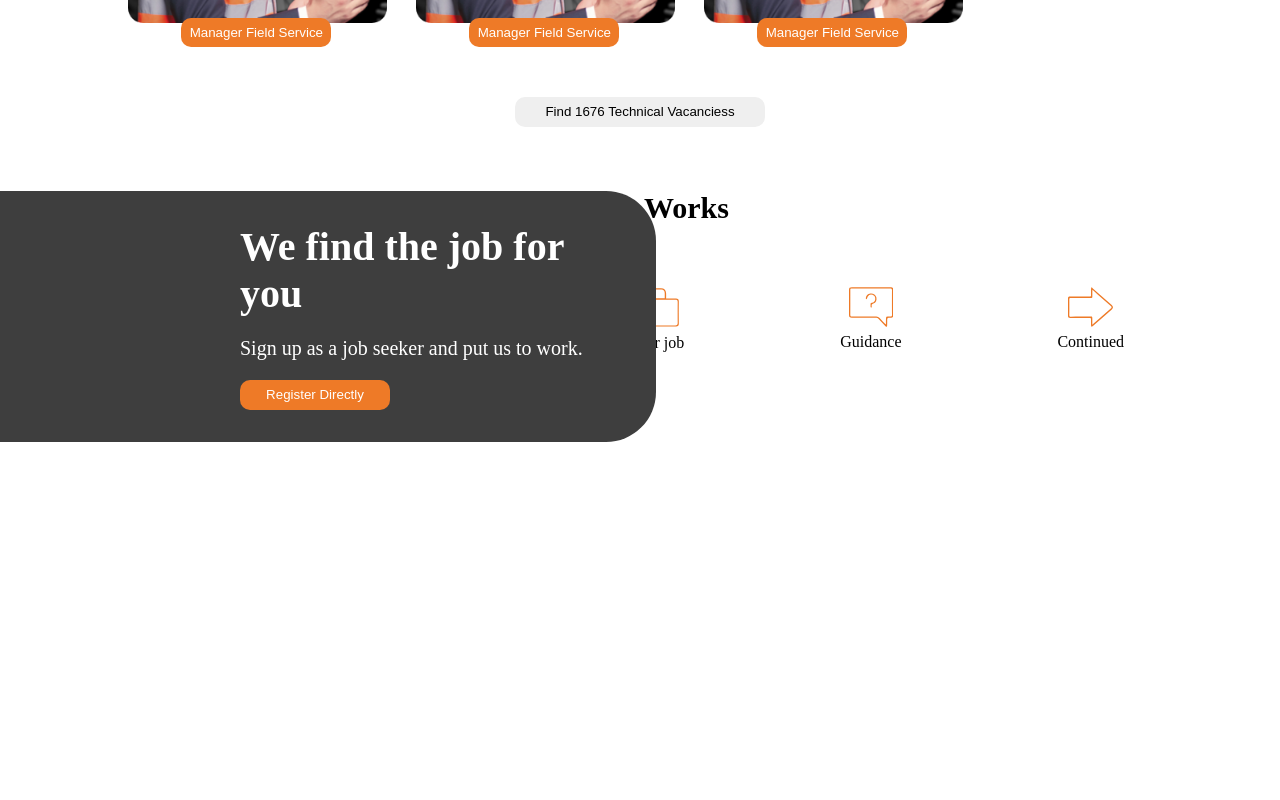
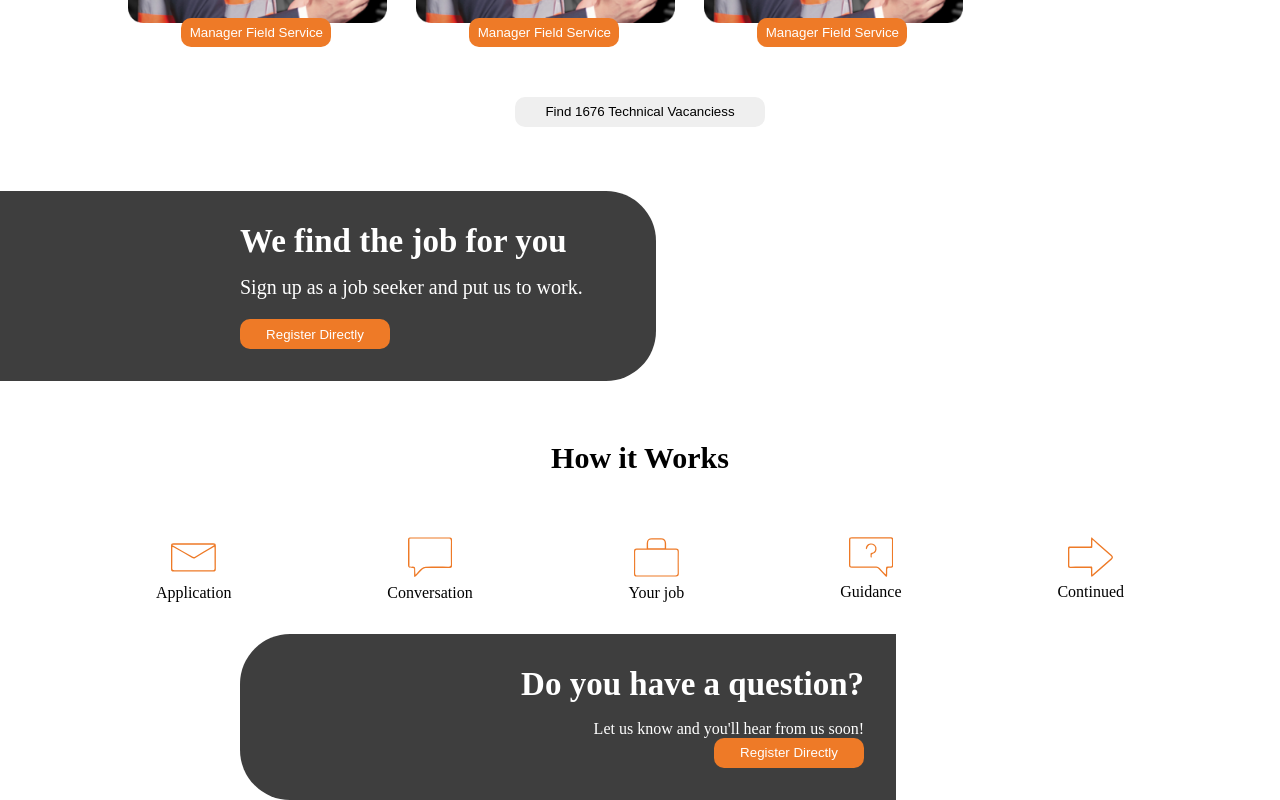
Before and after one commit to ahmadhaqofficial/Rlb-project, a React (Create React App) app in the folder my-app/: page / in a window 1280 px wide. Shown: the part 1329-2129 px from the top of the page. Before the commit the page ends 1771 px from the top, so only its background shows below. Built offline with nearby package versions, Linux system fonts and the light colour scheme.

Commit message:
code time

```diff
--- a/my-app/src/App.scss
+++ b/my-app/src/App.scss
@@ -311,7 +311,7 @@ margin-bottom: 3em;
     z-index: 1;
     border-bottom-right-radius: 50px;
     border-top-right-radius: 50px;
-    position:absolute;
+
     top: 8%;
     left: 0;
 }
@@ -320,7 +320,7 @@ width: 50%;
 }
 
 .we__find__job{
-    font-size: 40px;
+    font-size: 33px;
     font-weight: 600;
     // color: white;
     margin-bottom: .5em;
@@ -351,6 +351,34 @@ width: 50%;
     max-width: 1440px;
     margin: 0 auto;
     margin-bottom:2em ;
+}
+.do__you__question{
+width: 100%;
+
+
+
+}
+.do__you__question__all{
+    background-color: #3E3E3E;
+    color: white;
+    max-width: 1440px;
+    margin: 0 auto;
+    width: 30%;
+    text-align: end;
+    padding-left: 15em;
+    padding-top: 2em;
+    padding-bottom: 2em;
+    padding-right: 2em;
+    margin-left: 15em;
+    border-bottom-left-radius: 50px;
+    border-top-left-radius: 50px;
+
+}
+.do__you__question__heading{
+    font-size: 33px;
+    font-weight: 600;
+    margin-bottom: 0.5em;
+
 }
 @media (max-width:900px){
     .choose__friend__all{
--- a/my-app/src/screens/Home.jsx
+++ b/my-app/src/screens/Home.jsx
@@ -152,7 +152,21 @@ Sign up as a job seeker and put us to work.
 <div>Continued</div>
 
 </div>
+
+
+
+
+
 </div>
+<div className='do__you__question__all'>
+<div className='do__you__question'>
+<div className='do__you__question__heading'>Do you have a question?</div>
+<div className='do__you__question__content'>Let us know and you'll hear from us soon!</div>
+<div className='we__find__job__button'>
+  <button className='find__job__buttoon'>Register Directly</button>
+
+</div>
+</div></div>
 
 
 
```
